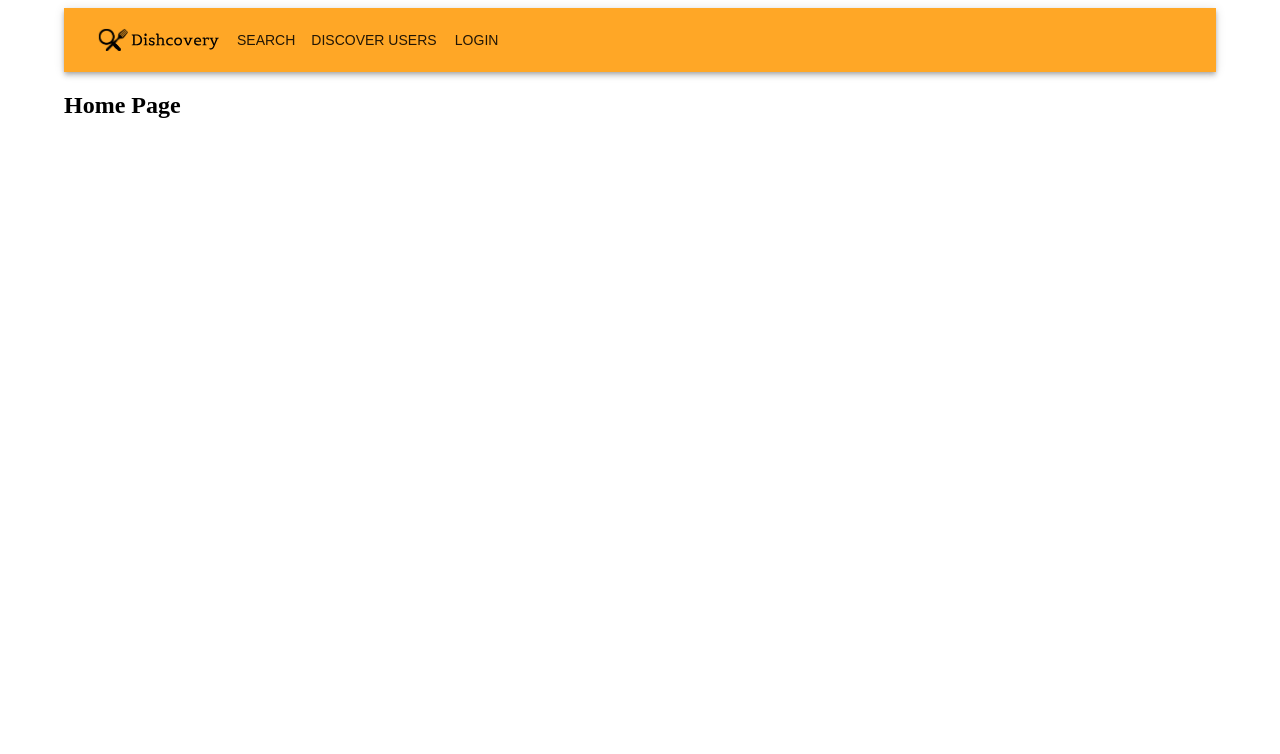
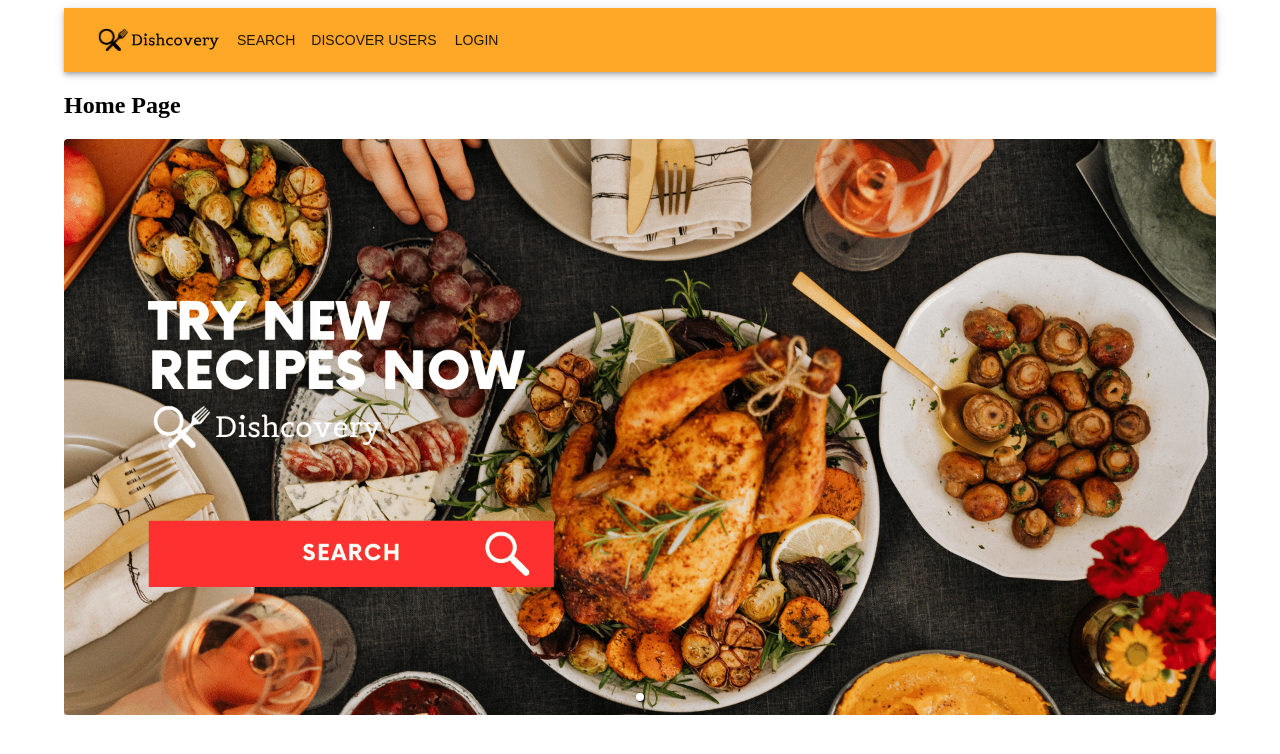
Before and after one commit to tuiskuk/FullStackProject, a React (Create React App) app in the folder foodapp/: page / in a window 1280 px wide. Shown: the top 754 px of the page. Built offline with nearby package versions, Linux system fonts and the light colour scheme; no server answers.

Commit message:
banner carousel to frontPage

```diff
--- a/foodapp/package.json
+++ b/foodapp/package.json
@@ -21,6 +21,7 @@
     "react-hook-form": "^7.45.1",
     "react-query": "^3.39.3",
     "react-redux": "^8.1.1",
+    "react-responsive-carousel": "^3.2.23",
     "react-router-dom": "^6.14.1",
     "react-scripts": "5.0.1",
     "redux-thunk": "^2.4.2",
--- a/foodapp/src/components/HomePage.js
+++ b/foodapp/src/components/HomePage.js
@@ -1,7 +1,52 @@
+import React from 'react'
+import { Carousel } from 'react-responsive-carousel'
+import 'react-responsive-carousel/lib/styles/carousel.min.css'
+import { useNavigate } from 'react-router-dom'
+import { Paper } from '@mui/material'
+
 const HomePage = () => {
+  const navigate = useNavigate()
+  const banners = [
+    {
+      image: '/banner1.png',
+      link: '/search'
+    }
+  ]
+  const handleBannerClick = (link) => {
+    navigate(link)
+  }
   return (
     <div>
       <h2>Home Page</h2>
+      <Carousel
+        autoPlay={true}
+        infiniteLoop={true}
+        showThumbs={false}
+        showStatus={false}
+        interval={3000}
+      >
+        {banners.map((banner, index) => (
+          <Paper
+            key={index}
+            elevation={3}
+            sx={{
+              cursor: 'pointer',
+              overflow: 'hidden',
+            }}
+            onClick={() => handleBannerClick(banner.link)}
+          >
+            <img
+              src={banner.image}
+              alt={`Banner ${index + 1}`}
+              style={{
+                width: '100%',
+                height: 'auto',
+                transition: 'transform 0.2s',
+              }}
+            />
+          </Paper>
+        ))}
+      </Carousel>
     </div>
   )
 }
--- a/foodapp/src/components/WarningDialog.js
+++ b/foodapp/src/components/WarningDialog.js
@@ -1,7 +1,6 @@
 import LoginPage from './loginPage'
-import { Dialog, DialogTitle, DialogContent, DialogActions, Button, CircularProgress  } from '@mui/material'
+import { Dialog, DialogTitle, DialogContent, DialogActions, Button } from '@mui/material'
 import { useRefreshMutation, useSendLogoutMutation } from '../services/loginApiSlice'
-import { useState } from 'react'
 import { useDispatch, useSelector } from 'react-redux'
 import { selectCurrentAccessToken, setUser } from '../services/loginSlice'
 import { useNavigate } from 'react-router-dom'
@@ -28,12 +27,10 @@ const ExpirationWarningDialog = ({ open, onClose }) => {
   const dispatch = useDispatch()
   const accessToken = useSelector(selectCurrentAccessToken)
   const [logout] = useSendLogoutMutation()
-  const [refreshingToken, setRefreshingToken] = useState(false)
   const [refresh] = useRefreshMutation()
 
   const handleStayLoggedIn = async () => {
     console.log('Stay logged in')
-    setRefreshingToken(true)
 
     try {
       const response = await refresh()
@@ -42,13 +39,10 @@ const ExpirationWarningDialog = ({ open, onClose }) => {
 
       // Save the new access token to the Redux store
       dispatch(setUser({ ...accessToken, accessToken: newAccessToken }))
-      setRefreshingToken(false)
       onClose()
 
     } catch (error) {
       console.error('Error refreshing token:', error)
-      // Handle any errors that occur during token refresh
-      setRefreshingToken(false)
     }
   }
 
@@ -67,7 +61,7 @@ const ExpirationWarningDialog = ({ open, onClose }) => {
       </DialogContent>
       <DialogActions>
         <Button onClick={handleStayLoggedIn} color="primary">
-          {refreshingToken ? <CircularProgress size={20} /> : 'Stay Logged In'}
+          Stay Logged In
         </Button>
         <Button onClick={handleLogOut} color="primary">
           Log Out
```
Also changed, not shown: foodapp/public/banner1.png (added), 1 other file (tests, documents, lock files or other folders).
